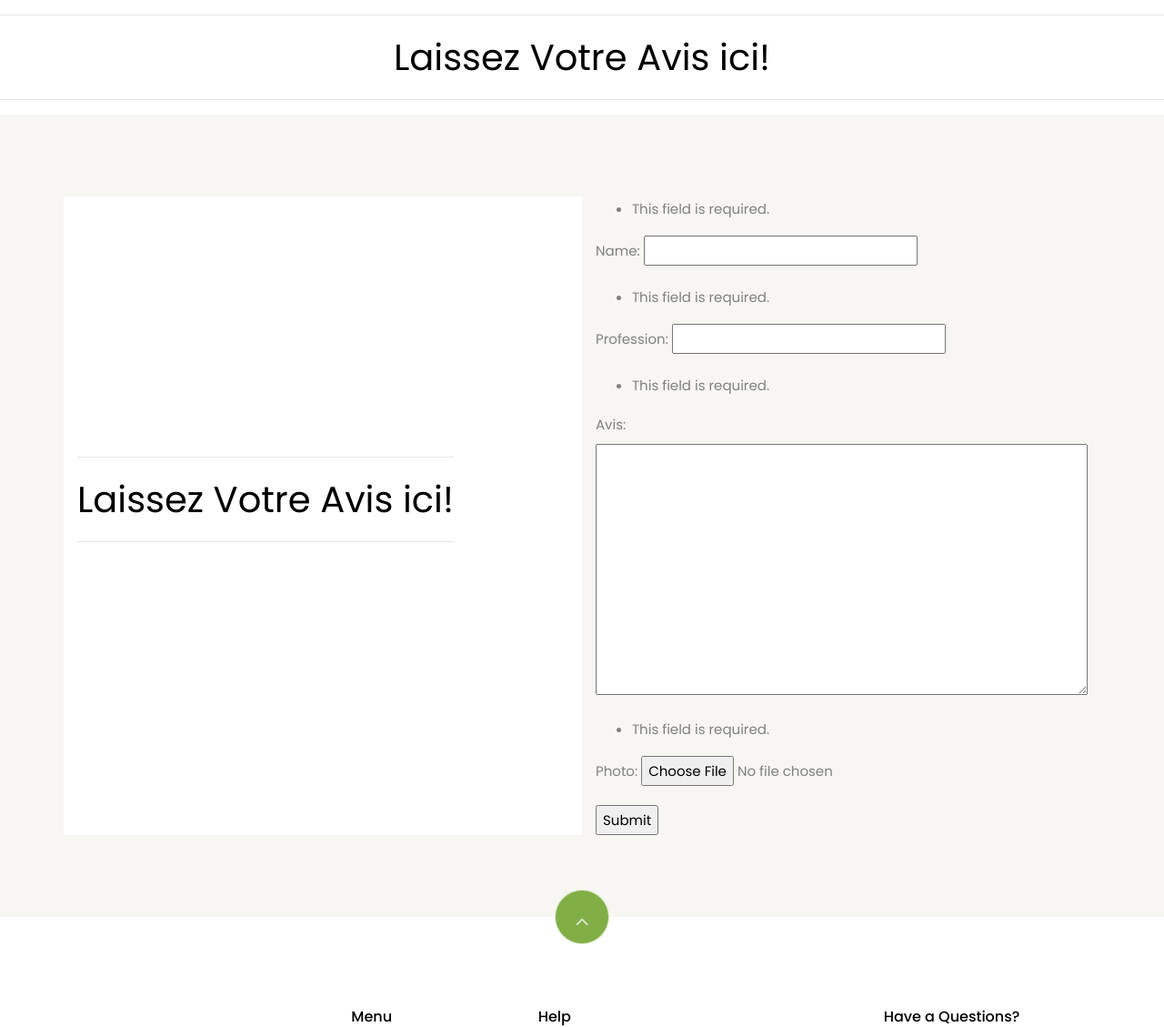
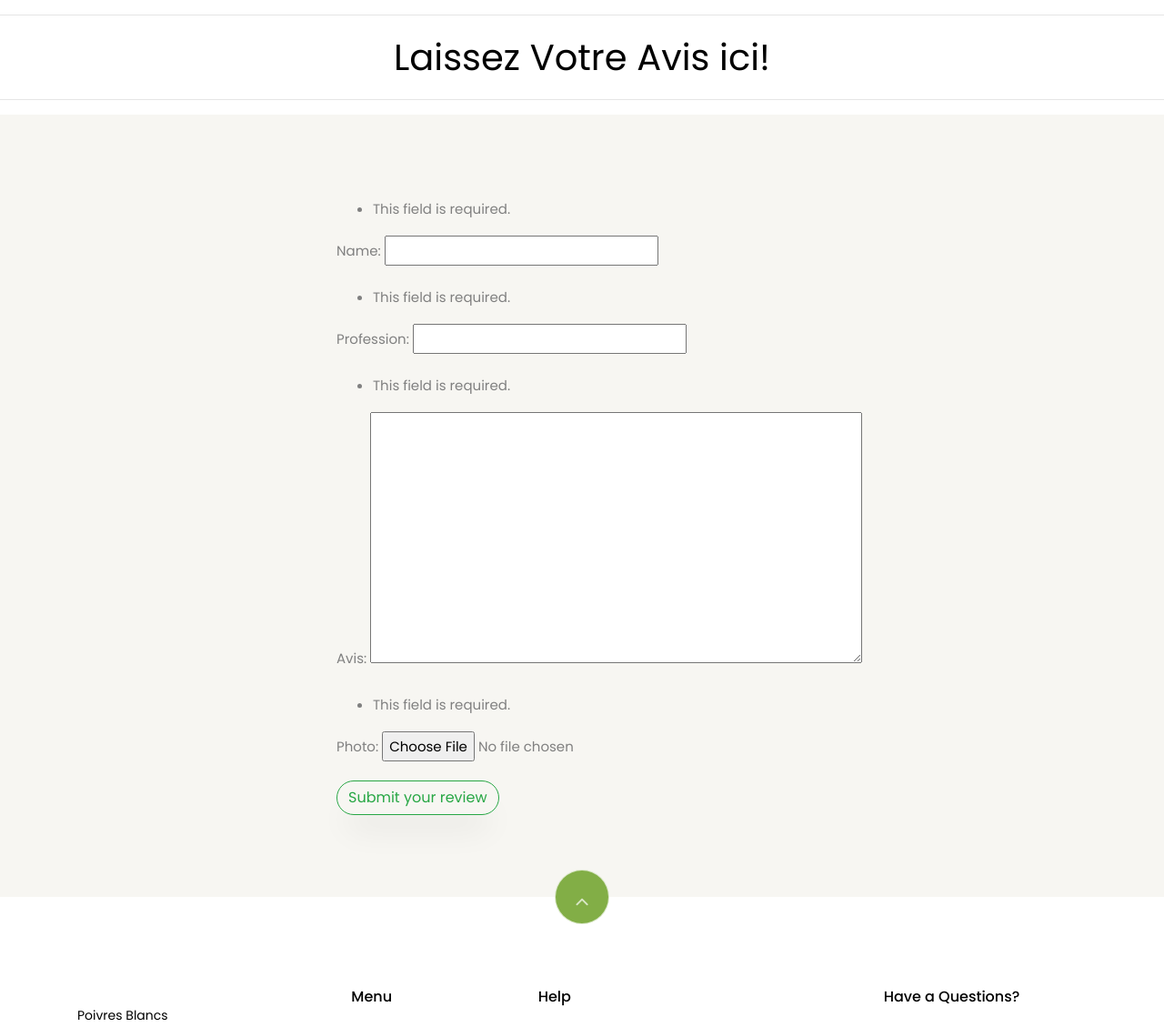
Before and after one commit to SAAHMATHWORKS/penjaman, a Django app: page /review.html in a window 1280 px wide. Shown: the part 96-1225 px from the top of the page at 91% size. Run offline with Django 3.2, Linux system fonts and the light colour scheme; some libraries are stand-ins or nearby versions; some web fonts are replaced.

Commit message:
first commit

```diff
--- /dev/null
+++ b/penjaman/keys.py
@@ -0,0 +1 @@
+EMAIL_PASSWORD = 'Freefem123'
--- a/penjaman/settings.py
+++ b/penjaman/settings.py
@@ -11,6 +11,7 @@ https://docs.djangoproject.com/en/3.0/ref/settings/
 """
 
 import os
+from .keys import EMAIL_PASSWORD
 
 # Build paths inside the project like this: os.path.join(BASE_DIR, ...)
 BASE_DIR = os.path.dirname(os.path.dirname(os.path.abspath(__file__)))
@@ -149,4 +150,4 @@ EMAIL_HOST = 'smtp.gmail.com'
 EMAIL_USE_TLS = True
 EMAIL_PORT = 587
 EMAIL_HOST_USER = 'saahmathworks@gmail.com'
-EMAIL_HOST_PASSWORD = 'Freefem123'
+EMAIL_HOST_PASSWORD = EMAIL_PASSWORD
--- a/poivre/templates/poivre/about.html
+++ b/poivre/templates/poivre/about.html
@@ -25,7 +25,7 @@
                 promotion de leur produit
               </p>
               <p> Si Vous êtes ici ce que vous avez choisi la nature bio!!!</p>
-							<p><a href="{% url 'shop' 1 %}" class="btn btn-primary">Shop now</a></p>
+							<p><a href="{% url 'shop' 0 'All' %}" class="btn btn-primary">Shop now</a></p>
 						</div>
 					</div>
 				</div>
--- a/poivre/templates/poivre/base.html
+++ b/poivre/templates/poivre/base.html
@@ -113,7 +113,7 @@
 	          <li class="nav-item dropdown">
               <a class="nav-link dropdown-toggle" href="#" id="dropdown04" data-toggle="dropdown" aria-haspopup="true" aria-expanded="false">Shop</a>
               <div class="dropdown-menu" aria-labelledby="dropdown04">
-              	<a class="dropdown-item" href="{% url 'shop' 1 %}">Shop</a>
+              	<a class="dropdown-item" href="{% url 'shop' 1 'All' %}">Shop</a>
               	<a class="dropdown-item" href="wishlist.html">Wishlist</a>
                 <a class="dropdown-item" href="{% url 'cart' %}">Cart</a>
                 <a class="dropdown-item" href="{% url 'checkout' %}">Checkout</a>
--- a/poivre/templates/poivre/cart.html
+++ b/poivre/templates/poivre/cart.html
@@ -6,7 +6,7 @@
     <section class="ftco-section ftco-cart">
 		<div class="container">
 			<p>
-				<a href="{% url 'shop' 1 %}" class="btn btn-primary py-3 px-5">
+				<a href="{% url 'shop' 1 'All' %}" class="btn btn-primary py-3 px-5">
 					&#x2190; Back to shop
 				</a>
 			</p>
--- a/poivre/templates/poivre/home.html
+++ b/poivre/templates/poivre/home.html
@@ -12,7 +12,7 @@
 	            <div class="col-md-12 ftco-animate text-center">
 	              <h1 class="mb-2">We serve POIVRE BLANC &amp; Fruits</h1>
 	              <h2 class="subheading mb-4">We deliver organic vegetables &amp; fruits</h2>
-	              <p><a href="#" class="btn btn-primary">View Details</a></p>
+	              <p><a href="{% url 'about' %}" class="btn btn-primary">View Details</a></p>
 	            </div>
 
 	          </div>
@@ -97,7 +97,7 @@
 									<div class="text text-center">
 										<h2>Vegetables</h2>
 										<p>Protect the health of every home</p>
-										<p><a href="{% url 'shop' 1 %}" class="btn btn-primary">Shop now</a></p>
+										<p><a href="{% url 'shop' 0 'All' %}" class="btn btn-primary">Shop now</a></p>
 									</div>
 								</div>
 							</div>
--- a/poivre/templates/poivre/review.html
+++ b/poivre/templates/poivre/review.html
@@ -23,22 +23,16 @@
     <section class="ftco-section contact-section bg-light">
       <div class="container">
         <div class="row block-9">
-          <div class="col-md-6 order-md-last d-flex">
-            <form method="post" enctype="multipart/form-data">
+          <div class="col-md-9 order-md-last d-flex">
+            <form method="post" enctype="multipart/form-data" class="justify-content-center">
                 {% csrf_token %}
-                {{ form.as_p }}
-                <input type="submit"/>
+                {{ form.as_p}}
+                <button type="submit", class="btn btn-outline-success">Submit your review</button>
              </form>
 
           </div>
 
-          <div class="col-md-6 d-flex" style="background-color: white;">
-            <div class="bg-white">
-                <br> <br><br><br><br><br><br><br><br><br>
-                <hr>
-                <center><h1><span class="subheading">Laissez Votre Avis ici!</span></h1></center>
-                <hr>
-            </div>
+          <div class="col-md-3 d-flex">
           	<!--<div id="map" class="bg-white"></div> -->
           </div>
         </div>
--- a/poivre/templates/poivre/shop.html
+++ b/poivre/templates/poivre/shop.html
@@ -9,9 +9,9 @@
     		<div class="row justify-content-center">
     			<div class="col-md-10 mb-5 text-center">
     				<ul class="product-category">
-						<li><a href="{% url 'shop' 0 %}" class="active">ALL</a></li>
+						<li><a href="{% url 'shop' 0 'All' %}" class="active">ALL</a></li>
 						{% for categorie in categories %}
-    					<li><a href="{% url 'shop' categorie.id %}">{{ categorie.nom }}</a></li>
+    					<li><a href="{% url 'shop' categorie.id categorie.nom %}">{{ categorie.nom }}</a></li>
 						{% endfor %}
     				</ul>
     			</div>
--- a/poivre/urls.py
+++ b/poivre/urls.py
@@ -6,7 +6,7 @@ urlpatterns = [
     #Leave as empty string for base url
     path('', views.home, name="home"),
     path('contact.html', views.contact, name="contact"),
-    url(r'^shop/(?P<id>\d+)$', views.shop, name="shop"),
+    url(r'^shop/(?P<id>\d+)-(?P<nom>.+)$', views.shop, name="shop"),
     url(r'^product/(?P<id>\d+)-(?P<slug>.+)$', views.details, name='singleDetail'),
     path('cart.html', views.cart, name="cart"),
     path('about.html', views.about, name="about"),
--- a/poivre/views.py
+++ b/poivre/views.py
@@ -49,9 +49,10 @@ def contact(request):
 
 
 
-def shop(request, id):
+def shop(request, id, nom):
 	data = cartData(request)
 	cartItems = data['cartItems']
+	print(nom)
 	categories = Categorie.objects.all()
 	if id == '0':
 		products = Product.objects.all()
```
Also changed, not shown: static/js/cart.js (+9 -9 lines), static/images/Arlette_tondjou_20180308_100451.jpg (added), static/images/IMG_201906166_022219.png (added).
